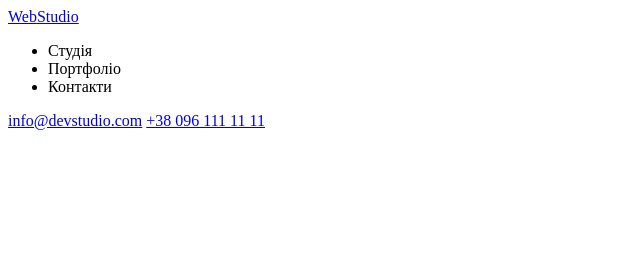
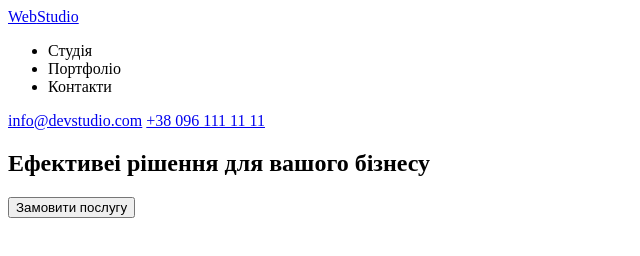
Before and after one commit to kirhal/goit-markup-hw-01, a plain HTML site: page index.html in a window 1280 px wide. Shown: the whole page, without its empty margins (0-640 px from the left). Drawn offline with Linux system fonts and the light colour scheme.

Commit message:
added secton 1

```diff
--- a/index.html
+++ b/index.html
@@ -19,5 +19,11 @@
         <a href="tel:+380961111111">+38 096 111 11 11</a>
       </nav>
     </header>
+    <main>
+      <section>
+        <h1>Ефективеі рішення для вашого бізнесу</h1>
+        <button type="button">Замовити послугу</button>
+      </section>
+    </main>
   </body>
 </html>
```
